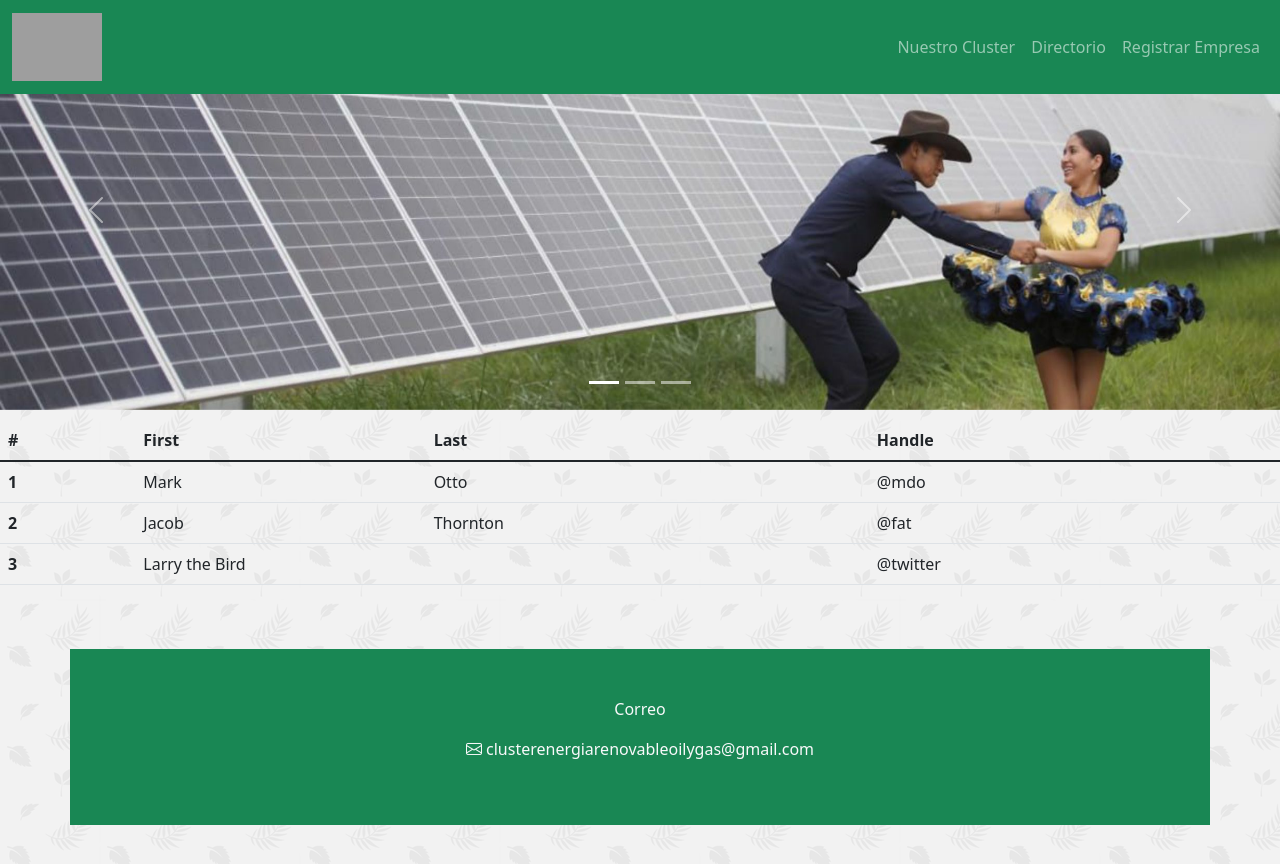
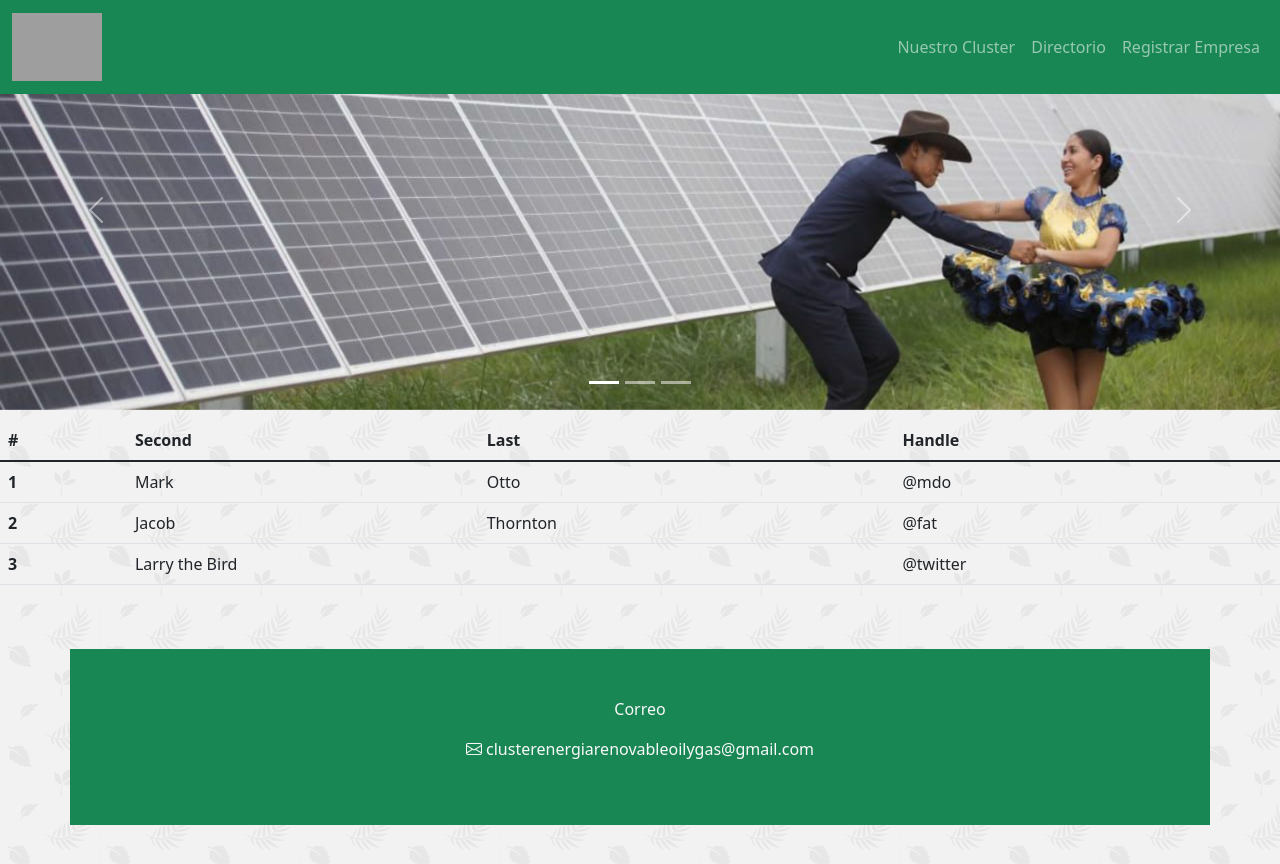
Before and after one commit to julianunab/Proyecto-ciclo-4, a React (Create React App) app: page /Directorio in a window 1280 px wide. Shown: the top 864 px of the page. Built offline with nearby package versions, Linux system fonts and the light colour scheme; grey boxes are pictures that could not be loaded.

Commit message:
Update Directorio.js

```diff
--- a/src/components/Paginas/Directorio.js
+++ b/src/components/Paginas/Directorio.js
@@ -7,7 +7,7 @@ const Directorio = () => {
            <thead>
     <tr>
       <th scope="col">#</th>
-      <th scope="col">First</th>
+      <th scope="col">Second</th>
       <th scope="col">Last</th>
       <th scope="col">Handle</th>
     </tr>
```
